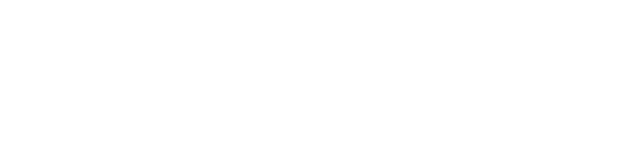
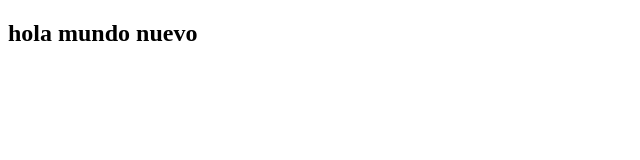
Before and after one commit to Ezeocam/probandoGithub, a plain HTML site: page index.html in a window 1280 px wide. Shown: the whole page, without its empty margins (0-640 px from the left). Drawn offline with Linux system fonts and the light colour scheme.

Commit message:
Agregando libreria 2

```diff
--- a/index.html
+++ b/index.html
@@ -4,7 +4,9 @@
         <meta charset="utf-8">
         <meta name="viewport" content="ie=edge">
         <meta name="width=divice-width, initial-scale=1.0">
-        <title>ducument</title>
+        <title>ducument2</title>
     </head>
-    <body></body>
+    <body>
+        <h2>hola mundo nuevo</h2>
+    </body>
 </html>
```
